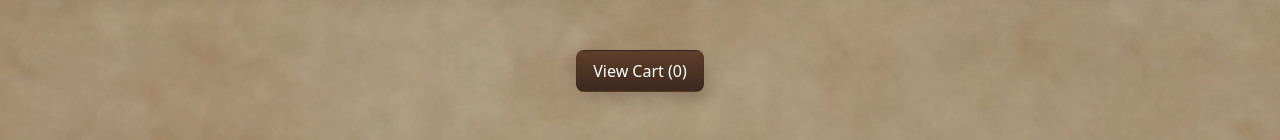
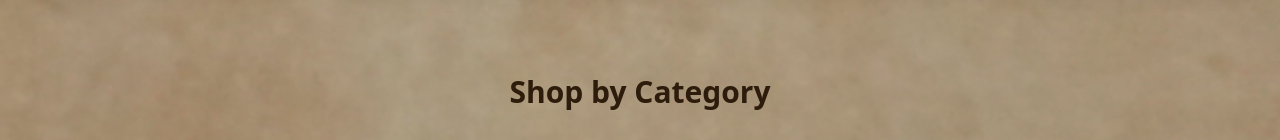
Before and after one commit to ayeshanaveed2526/pressly.com, a React (Create React App) app: page / in a window 1280 px wide. Shown: the part 1254-1394 px from the top of the page. Built offline with nearby package versions, Linux system fonts and the light colour scheme.

Commit message:
deleted btn

```diff
--- a/src/App.js
+++ b/src/App.js
@@ -118,9 +118,7 @@ function App() {
         <>
           <Hero />
           <FeaturedProducts products={products} />
-          <div className="flex justify-center gap-4 my-6">
-            <button className="btn-vintage" onClick={handleOpenCart}>View Cart ({cartItems.length})</button>
-          </div>
+          {/* View Cart button removed from homepage per request */}
           {!showOrderForm && (
             <ProductGrid products={products} onProductClick={handleProductClick} onAddToCart={handleAddToCart} onStickerCategory={(cat) => { setSelectedStickerCategory(cat); navigate(`/product/${encodeURIComponent(cat)}`); }} />
           )}
```
